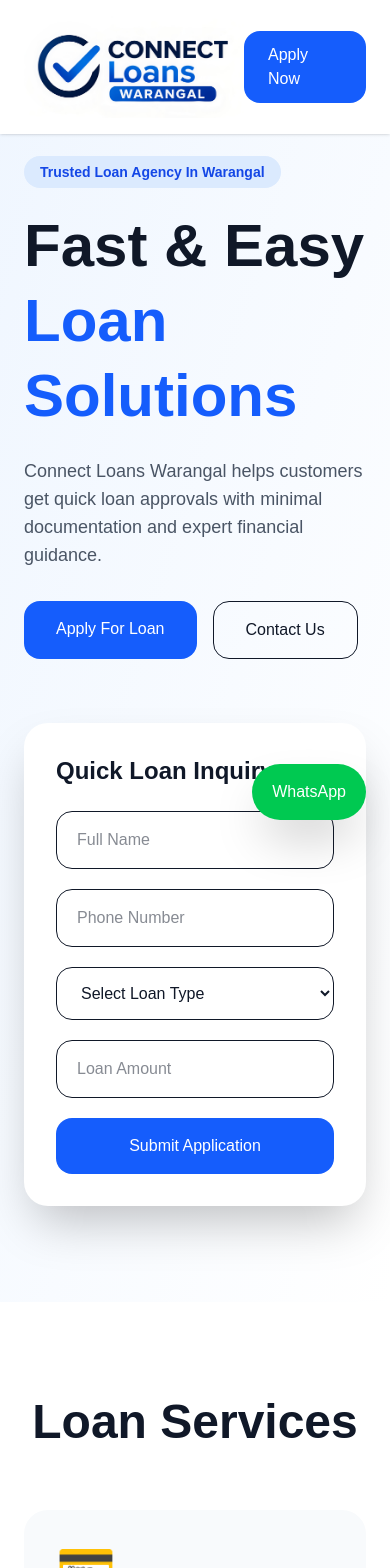
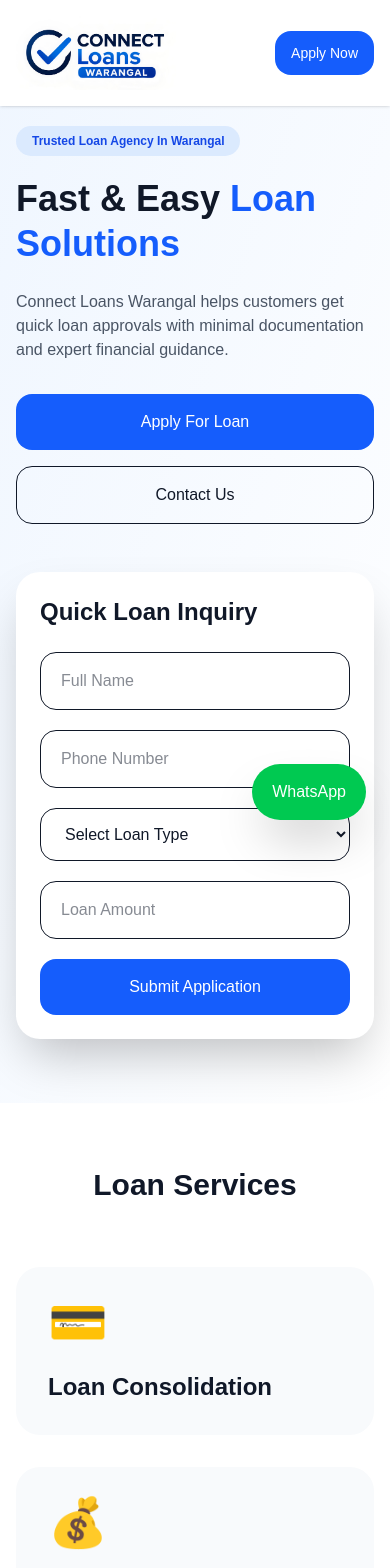
Before and after one commit to Mr-john62/connect-loans-warangal, a Next.js app: page / in a window 390 px wide. Shown: the top 1568 px of the page. Built offline with nearby package versions, Linux system fonts and the light colour scheme.

Commit message:
Final mobile responsive EMI updates

```diff
--- a/app/page.tsx
+++ b/app/page.tsx
@@ -4,13 +4,13 @@ import { useState } from "react";
 
 export default function Home() {
 
-  // Loan Inquiry Form
+  // Inquiry Form
   const [name, setName] = useState("");
   const [phone, setPhone] = useState("");
   const [loanType, setLoanType] = useState("");
   const [loanValue, setLoanValue] = useState("");
 
-  // EMI Calculator States
+  // EMI Calculator
   const [loanAmount, setLoanAmount] = useState(500000);
   const [interestRate, setInterestRate] = useState(16);
   const [loanYears, setLoanYears] = useState(5);
@@ -31,7 +31,7 @@ export default function Home() {
   const totalPayment = emi * months;
   const totalInterest = totalPayment - loanAmount;
 
-  // Amortization Schedule
+  // Loan Schedule
   const schedule = [];
 
   let balance = loanAmount;
@@ -64,23 +64,24 @@ export default function Home() {
 💰 Loan Amount: ₹${loanValue}
 `;
 
-    const whatsappUrl = `https://wa.me/919963703915?text=${encodeURIComponent(message)}`;
+    const whatsappUrl = `https://wa.me/919704193481?text=${encodeURIComponent(message)}`;
 
     window.open(whatsappUrl, "_blank");
   };
 
   return (
+
     <div className="min-h-screen bg-white text-gray-900">
 
       {/* Navbar */}
       <header className="fixed top-0 left-0 right-0 bg-white shadow z-50">
 
-        <div className="max-w-7xl mx-auto px-6 py-4 flex items-center justify-between">
+        <div className="max-w-7xl mx-auto px-4 md:px-6 py-4 flex items-center justify-between">
 
           <img
             src="/logo.png"
             alt="Logo"
-            width={220}
+            width={160}
           />
 
           <nav className="hidden md:flex gap-8 font-semibold">
@@ -93,7 +94,7 @@ export default function Home() {
 
           <a
             href="#contact"
-            className="bg-blue-600 text-white px-6 py-3 rounded-2xl"
+            className="bg-blue-600 text-white px-4 md:px-6 py-3 rounded-2xl text-sm md:text-base"
           >
             Apply Now
           </a>
@@ -102,40 +103,42 @@ export default function Home() {
 
       </header>
 
-      {/* Hero Section */}
-      <section className="pt-40 pb-24 bg-gradient-to-br from-blue-50 to-white">
+      {/* Hero */}
+      <section className="pt-32 pb-16 md:pb-24 bg-gradient-to-br from-blue-50 to-white">
 
-        <div className="max-w-7xl mx-auto px-6 grid lg:grid-cols-2 gap-16 items-center">
+        <div className="max-w-7xl mx-auto px-4 md:px-6 grid grid-cols-1 lg:grid-cols-2 gap-12 md:gap-16 items-center">
 
-          {/* Left Content */}
+          {/* Left */}
           <div>
 
-            <span className="bg-blue-100 text-blue-700 px-4 py-2 rounded-full text-sm font-semibold">
+            <span className="bg-blue-100 text-blue-700 px-4 py-2 rounded-full text-xs md:text-sm font-semibold">
               Trusted Loan Agency In Warangal
             </span>
 
-            <h1 className="text-6xl font-extrabold mt-6 leading-tight">
+            <h1 className="text-4xl md:text-6xl font-extrabold mt-6 leading-tight">
+
               Fast & Easy
               <span className="text-blue-600"> Loan Solutions</span>
+
             </h1>
 
-            <p className="text-gray-600 text-lg mt-6">
+            <p className="text-gray-600 text-base md:text-lg mt-6">
               Connect Loans Warangal helps customers get quick loan approvals
               with minimal documentation and expert financial guidance.
             </p>
 
-            <div className="flex gap-4 mt-8">
+            <div className="flex flex-col sm:flex-row gap-4 mt-8">
 
               <a
                 href="#contact"
-                className="bg-blue-600 text-white px-8 py-4 rounded-2xl"
+                className="bg-blue-600 text-white px-8 py-4 rounded-2xl text-center"
               >
                 Apply For Loan
               </a>
 
               <a
                 href="#contact"
-                className="border px-8 py-4 rounded-2xl"
+                className="border px-8 py-4 rounded-2xl text-center"
               >
                 Contact Us
               </a>
@@ -147,7 +150,7 @@ export default function Home() {
           {/* Inquiry Form */}
           <div>
 
-            <div className="bg-white rounded-3xl shadow-2xl p-8">
+            <div className="bg-white rounded-3xl shadow-2xl p-6 md:p-8">
 
               <h2 className="text-2xl font-bold mb-6">
                 Quick Loan Inquiry
@@ -210,19 +213,19 @@ export default function Home() {
       </section>
 
       {/* Services */}
-      <section id="services" className="py-24 bg-white">
+      <section id="services" className="py-16 md:py-24 bg-white">
 
-        <div className="max-w-7xl mx-auto px-6">
+        <div className="max-w-7xl mx-auto px-4 md:px-6">
 
           <div className="text-center mb-16">
 
-            <h2 className="text-5xl font-bold">
+            <h2 className="text-3xl md:text-5xl font-bold">
               Loan Services
             </h2>
 
           </div>
 
-          <div className="grid md:grid-cols-2 lg:grid-cols-5 gap-8">
+          <div className="grid grid-cols-1 sm:grid-cols-2 lg:grid-cols-5 gap-8">
 
             {[
               ["💳", "Loan Consolidation"],
@@ -255,20 +258,20 @@ export default function Home() {
 
       </section>
 
-      {/* EMI Calculator */}
-      <section id="emi" className="py-24 bg-slate-50">
+      {/* EMI */}
+      <section id="emi" className="py-16 md:py-24 bg-slate-50">
 
-        <div className="max-w-7xl mx-auto px-6">
+        <div className="max-w-7xl mx-auto px-4 md:px-6">
 
           <div className="text-center mb-14">
 
-            <h2 className="text-5xl font-bold">
+            <h2 className="text-3xl md:text-5xl font-bold">
               EMI Calculator
             </h2>
 
           </div>
 
-          <div className="bg-white rounded-3xl shadow-2xl p-10 grid lg:grid-cols-2 gap-10">
+          <div className="bg-white rounded-3xl shadow-2xl p-6 md:p-10 grid grid-cols-1 lg:grid-cols-2 gap-10">
 
             {/* Inputs */}
             <div className="space-y-6">
@@ -321,13 +324,13 @@ export default function Home() {
             </div>
 
             {/* EMI Results */}
-            <div className="bg-blue-600 text-white rounded-3xl p-10">
+            <div className="bg-blue-600 text-white rounded-3xl p-6 md:p-10">
 
-              <h3 className="text-3xl font-bold mb-8">
+              <h3 className="text-2xl md:text-3xl font-bold mb-8">
                 Loan EMI Details
               </h3>
 
-              <div className="space-y-5 text-lg">
+              <div className="space-y-5 text-base md:text-lg">
 
                 <div className="flex justify-between">
                   <span>Monthly EMI</span>
@@ -342,6 +345,16 @@ export default function Home() {
                 <div className="flex justify-between">
                   <span>Total Payment</span>
                   <span>₹{totalPayment.toFixed(0)}</span>
+                </div>
+
+                <div className="flex justify-between">
+                  <span>Effective Rate p.a.</span>
+                  <span>{interestRate.toFixed(2)}%</span>
+                </div>
+
+                <div className="flex justify-between">
+                  <span>Effective Rate p.m.</span>
+                  <span>{monthlyRate.toFixed(4)}%</span>
                 </div>
 
               </div>
@@ -366,20 +379,16 @@ export default function Home() {
 
           </div>
 
-          {/* Schedule Table */}
+          {/* Schedule */}
           {showSchedule && (
 
             <div className="mt-16 bg-white rounded-3xl shadow-2xl overflow-hidden">
 
-              <div className="bg-blue-600 text-white px-8 py-6">
+              <div className="bg-blue-600 text-white px-6 md:px-8 py-6">
 
-                <h2 className="text-3xl font-bold">
+                <h2 className="text-2xl md:text-3xl font-bold">
                   Loan Tenure Schedule
                 </h2>
-
-                <p className="mt-2 text-blue-100">
-                  Month-wise EMI repayment breakdown
-                </p>
 
               </div>
 
@@ -391,11 +400,11 @@ export default function Home() {
 
                     <tr>
 
-                      <th className="p-5 font-bold">Month</th>
-                      <th className="p-5 font-bold">EMI</th>
-                      <th className="p-5 font-bold">Interest</th>
-                      <th className="p-5 font-bold">Principal</th>
-                      <th className="p-5 font-bold">Balance</th>
+                      <th className="p-4 md:p-5 font-bold">Month</th>
+                      <th className="p-4 md:p-5 font-bold">EMI</th>
+                      <th className="p-4 md:p-5 font-bold">Interest</th>
+                      <th className="p-4 md:p-5 font-bold">Principal</th>
+                      <th className="p-4 md:p-5 font-bold">Balance</th>
 
                     </tr>
 
@@ -410,21 +419,21 @@ export default function Home() {
                         className="border-b hover:bg-blue-50 transition"
                       >
 
-                        <td className="p-5">{item.month}</td>
+                        <td className="p-4 md:p-5">{item.month}</td>
 
-                        <td className="p-5 font-semibold">
+                        <td className="p-4 md:p-5 font-semibold">
                           ₹{item.emi}
                         </td>
 
-                        <td className="p-5 text-red-500">
+                        <td className="p-4 md:p-5 text-red-500">
                           ₹{item.interest}
                         </td>
 
-                        <td className="p-5 text-green-600">
+                        <td className="p-4 md:p-5 text-green-600">
                           ₹{item.principal}
                         </td>
 
-                        <td className="p-5">
+                        <td className="p-4 md:p-5">
                           ₹{item.balance}
                         </td>
 
@@ -447,26 +456,26 @@ export default function Home() {
       </section>
 
       {/* Contact */}
-      <section id="contact" className="py-24 bg-white">
+      <section id="contact" className="py-16 md:py-24 bg-white">
 
-        <div className="max-w-7xl mx-auto px-6 grid lg:grid-cols-2 gap-16 items-center">
+        <div className="max-w-7xl mx-auto px-4 md:px-6 grid grid-cols-1 lg:grid-cols-2 gap-16 items-center">
 
           <div>
 
-            <h2 className="text-5xl font-bold mb-6">
+            <h2 className="text-3xl md:text-5xl font-bold mb-6">
               Contact Connect Loans Warangal
             </h2>
 
-            <div className="space-y-5 text-lg">
+            <div className="space-y-5 text-base md:text-lg">
 
               <p>📍 Warangal, Telangana</p>
 
-              <p>📞 +91 9963703915</p>
+              <p>📞 +91 9704193481</p>
 
-              <p>✉️ praveenrc07@gmail.com</p>
+              <p>✉️ connectloanswgl@gmail.com</p>
 
               <a
-                href="https://wa.me/919963703915"
+                href="https://wa.me/919704193481"
                 target="_blank"
                 className="inline-block bg-green-500 text-white px-8 py-4 rounded-2xl"
               >
@@ -477,7 +486,7 @@ export default function Home() {
 
           </div>
 
-          {/* Google Map */}
+          {/* Map */}
           <div className="rounded-3xl overflow-hidden shadow-2xl">
 
             <iframe
@@ -497,7 +506,7 @@ export default function Home() {
 
       {/* Floating WhatsApp */}
       <a
-        href="https://wa.me/919963703915"
+        href="https://wa.me/919704193481"
         target="_blank"
         className="fixed bottom-6 right-6 bg-green-500 text-white px-5 py-4 rounded-full shadow-2xl"
       >
```
